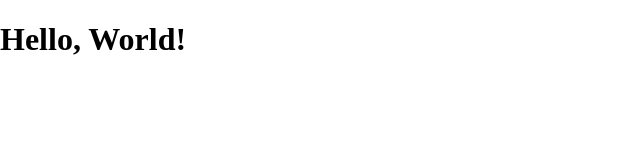
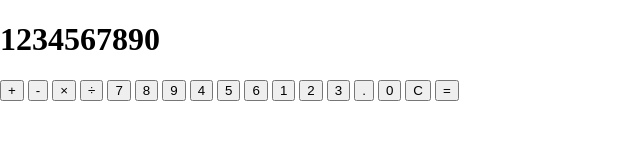
Before and after one commit to faradilshodov/calculator, a plain HTML site: page index.html in a window 1280 px wide. Shown: the whole page, without its empty margins (0-640 px from the left). Drawn offline with Linux system fonts and the light colour scheme.

Commit message:
Added buttons

```diff
--- a/index.html
+++ b/index.html
@@ -3,7 +3,7 @@
 <head>
     <meta charset="UTF-8">
     <meta name="viewport" content="width=device-width, initial-scale=1.0">
-    <title>Template</title>
+    <title>Calculator</title>
 
     <!-- Zero to Mastery Favicon -->
     <link rel="icon" type="image/png" href="favicon.png">
@@ -16,7 +16,33 @@
     <link rel="stylesheet" href="style.css">
 </head>
 <body>
-    <h1>Hello, World!</h1>
+    <!-- Calculator -->
+    <div class="calculator">
+        <!-- Display -->
+        <div class="calculator-display">
+            <h1>1234567890</h1>
+        </div>
+        <!-- Buttons -->
+        <div class="calculator-buttons">
+            <button class="operator" value="+">+</button>
+            <button class="operator" value="-">-</button>
+            <button class="operator" value="*">×</button>
+            <button class="operator" value="/">÷</button>
+            <button value="7">7</button>
+            <button value="8">8</button>
+            <button value="9">9</button>
+            <button value="4">4</button>
+            <button value="5">5</button>
+            <button value="6">6</button>
+            <button value="1">1</button>
+            <button value="2">2</button>
+            <button value="3">3</button>
+            <button class="decimal" value=".">.</button>
+            <button value="0">0</button>
+            <button class="clear" id="clear-btn" value="c">C</button>
+            <button class="equal-sign operator" value="=">=</button>
+        </div>
+    </div>
     <!-- Script -->
     <script src="script.js"></script>
 </body>
```
